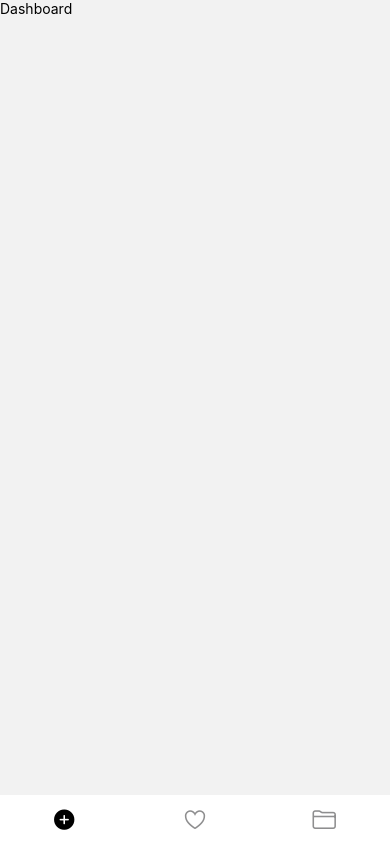
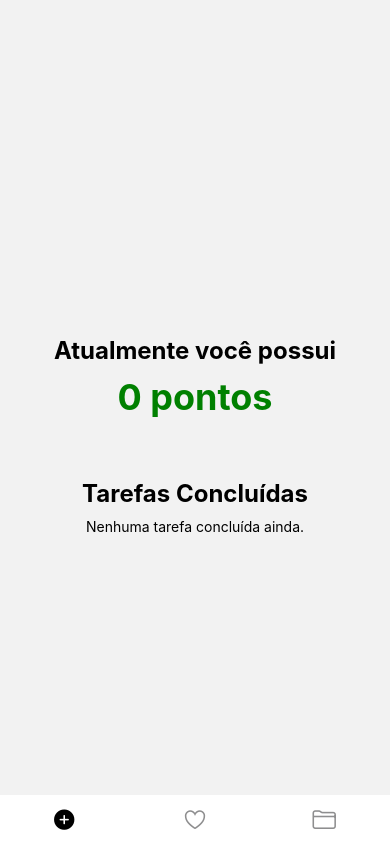
Before and after one commit to Adrianodbs/tarefas-diarias-mobile, a React Native app: screen /Dashboard in a window 390 px wide. Built offline with nearby package versions, Linux system fonts and the light colour scheme.

Commit message:
Feat: create dashboard

```diff
--- a/src/pages/dashboard/index.js
+++ b/src/pages/dashboard/index.js
@@ -1,14 +1,85 @@
-import { StyleSheet, Text, View, SafeAreaView } from 'react-native'
-import React from 'react'
+import React, { useEffect, useState } from 'react'
+import { StyleSheet, Text, View, SafeAreaView, FlatList } from 'react-native'
+import AsyncStorage from '@react-native-async-storage/async-storage'
 
 const Dashboard = () => {
+  const [completedTasks, setCompletedTasks] = useState([])
+
+  useEffect(() => {
+    // Recupere as tarefas concluídas do AsyncStorage quando o componente for montado
+    async function fetchCompletedTasks() {
+      try {
+        const storedCompletedTasks = await AsyncStorage.getItem(
+          'completedTasks'
+        )
+        if (storedCompletedTasks !== null) {
+          setCompletedTasks(JSON.parse(storedCompletedTasks))
+        }
+      } catch (error) {
+        console.error(
+          'Erro ao recuperar tarefas concluídas do AsyncStorage',
+          error
+        )
+      }
+    }
+
+    fetchCompletedTasks()
+  }, [])
+
+  // Calcule a pontuação total com base no número de tarefas concluídas (10 pontos por tarefa)
+  const totalScore = completedTasks.length * 10
+
   return (
-    <SafeAreaView>
-      <Text>Dashboard</Text>
+    <SafeAreaView style={styles.container}>
+      <Text style={styles.title}>Atualmente você possui</Text>
+      <Text style={styles.score}>{totalScore} pontos</Text>
+      <Text style={styles.title}>Tarefas Concluídas</Text>
+      {completedTasks.length > 0 ? (
+        <FlatList
+          data={completedTasks}
+          keyExtractor={(item, index) => index.toString()}
+          renderItem={({ item }) => (
+            <View style={styles.taskItem}>
+              <Text>{item.name}</Text>
+              {/* Você pode adicionar mais informações da tarefa aqui, se necessário */}
+            </View>
+          )}
+        />
+      ) : (
+        <Text>Nenhuma tarefa concluída ainda.</Text>
+      )}
     </SafeAreaView>
   )
 }
 
+const styles = StyleSheet.create({
+  container: {
+    flex: 1,
+    alignItems: 'center',
+    justifyContent: 'center',
+    marginTop: 35
+  },
+  title: {
+    fontSize: 24,
+    fontWeight: 'bold',
+    marginBottom: 10,
+    marginTop: 40
+  },
+  score: {
+    fontSize: 36,
+    fontWeight: 'bold',
+    marginBottom: 20,
+    color: 'green' // Cor da pontuação, você pode ajustar conforme necessário
+  },
+  taskItem: {
+    flexDirection: 'row',
+    alignItems: 'center',
+    justifyContent: 'space-between',
+    paddingHorizontal: 20,
+    paddingVertical: 10,
+    borderBottomWidth: 1,
+    borderBottomColor: '#ccc'
+  }
+})
+
 export default Dashboard
-
-const styles = StyleSheet.create({})
```
